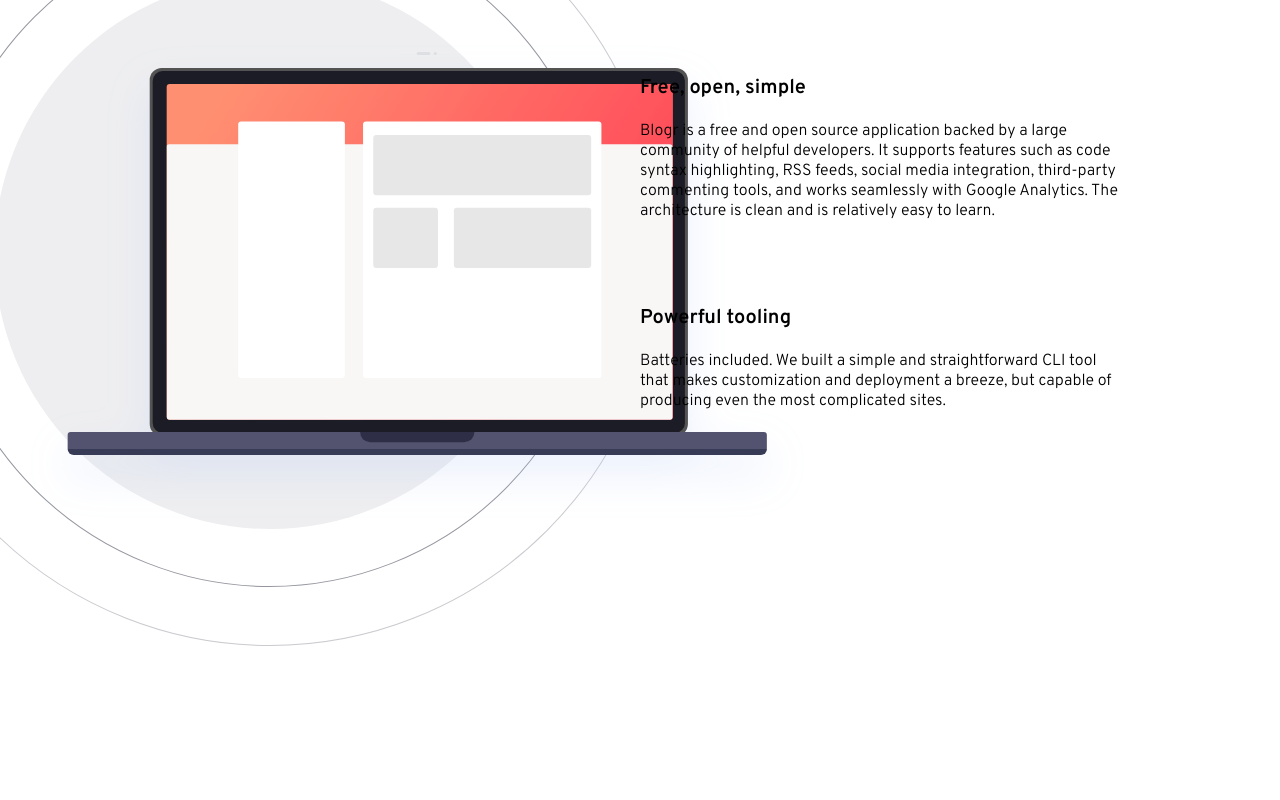
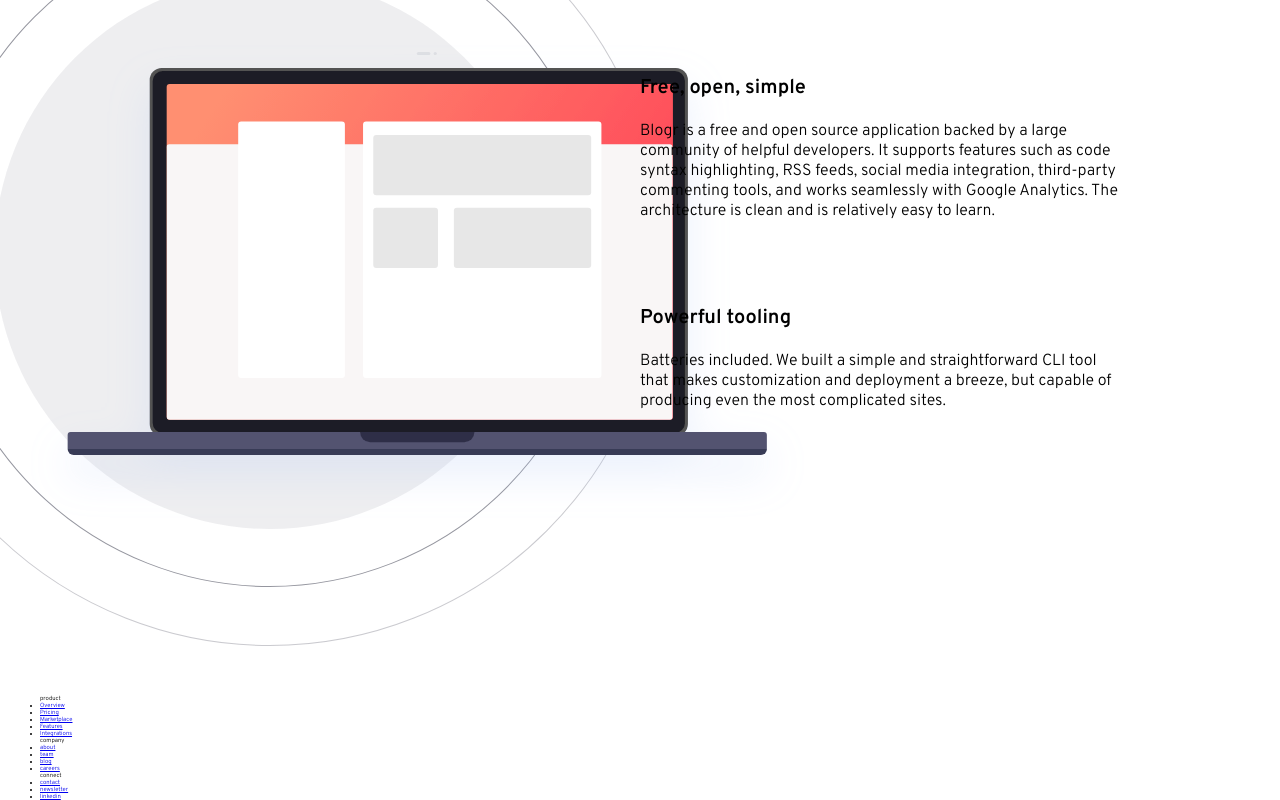
Before and after one commit to Jay-Topher/blogr-landing, a plain HTML site: page index.html in a window 1280 px wide. Shown: the part 1787-2587 px from the top of the page. Before the commit the page ends 2440 px from the top, so only its background shows below. Drawn offline with Linux system fonts and the light colour scheme.

Commit message:
created footer section

```diff
--- a/index.html
+++ b/index.html
@@ -136,6 +136,40 @@
           </div>
         </div>
       </section>
+      <footer class="footer">
+        <div class="container">
+          <div class="footer-main">
+            <div class="logo"><img src="images/logo.svg" alt="logo" /></div>
+            <div class="product-row">
+              <p>product</p>
+              <ul class="footer-list">
+                <li><a href="/">Overview</a></li>
+                <li><a href="#">Pricing</a></li>
+                <li><a href="#">Marketplace</a></li>
+                <li><a href="#">Features</a></li>
+                <li><a href="#">Integrations</a></li>
+              </ul>
+            </div>
+            <div class="company-row">
+              <p>company</p>
+              <ul class="footer-list">
+                <li><a href="/">about</a></li>
+                <li><a href="#">team</a></li>
+                <li><a href="#">blog</a></li>
+                <li><a href="#">careers</a></li>
+              </ul>
+            </div>
+            <div class="connect-row">
+              <p>connect</p>
+              <ul class="footer-list">
+                <li><a href="/">contact</a></li>
+                <li><a href="#">newsletter</a></li>
+                <li><a href="#">linkedin</a></li>
+              </ul>
+            </div>
+          </div>
+        </div>
+      </footer>
     </main>
   </body>
 </html>
```
